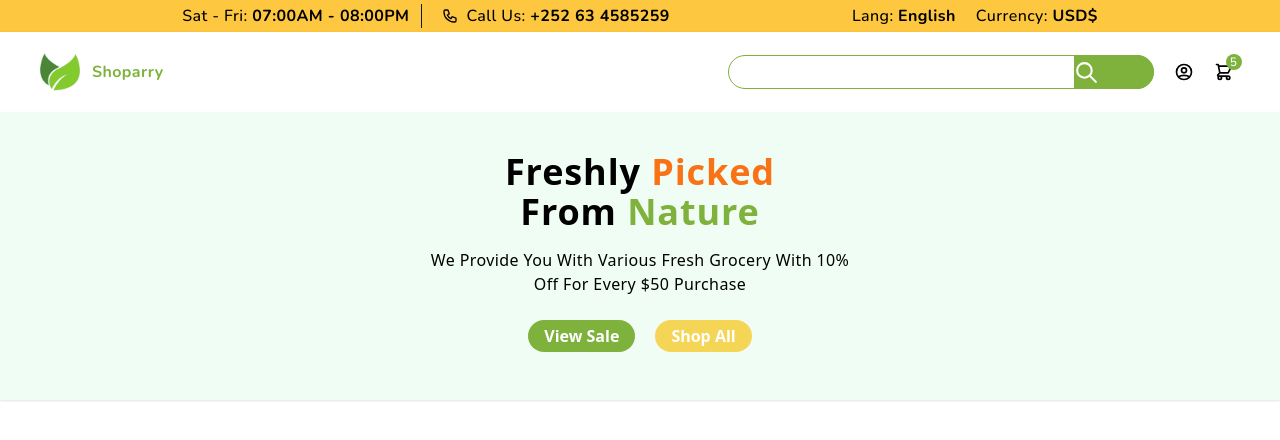
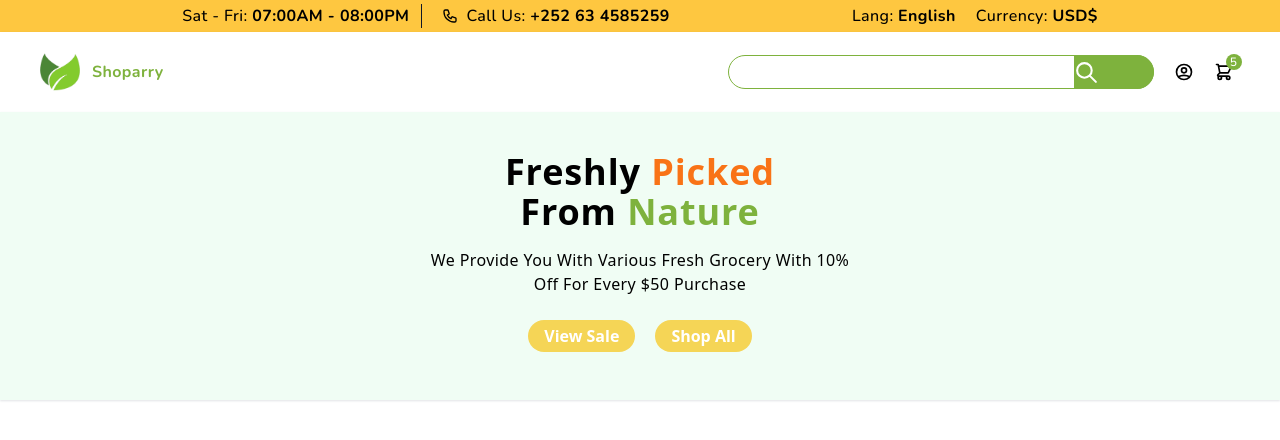
Before and after one commit to rimoza/grocerry-web-app, a React (Create React App) app: page / in a window 1280 px wide. In both pictures the pointer is over the button "View Sale". Shown: the top 440 px of the page. Built offline with nearby package versions, Linux system fonts and the light colour scheme.

Commit message:
Minor style change

```diff
--- a/src/components/Main/Showcase/Showcase.module.css
+++ b/src/components/Main/Showcase/Showcase.module.css
@@ -16,6 +16,14 @@
   @apply text-center text-white font-bold bg-primary py-1 px-4 rounded-full;
 }
 
+.showcase_btn_view:hover {
+  @apply bg-tertiary;
+}
+
 .showcase_btn_normal {
   @apply text-center text-white font-bold py-1 px-4 bg-tertiary rounded-full;
 }
+
+.showcase_btn_normal:hover {
+  @apply bg-primary;
+}
```
